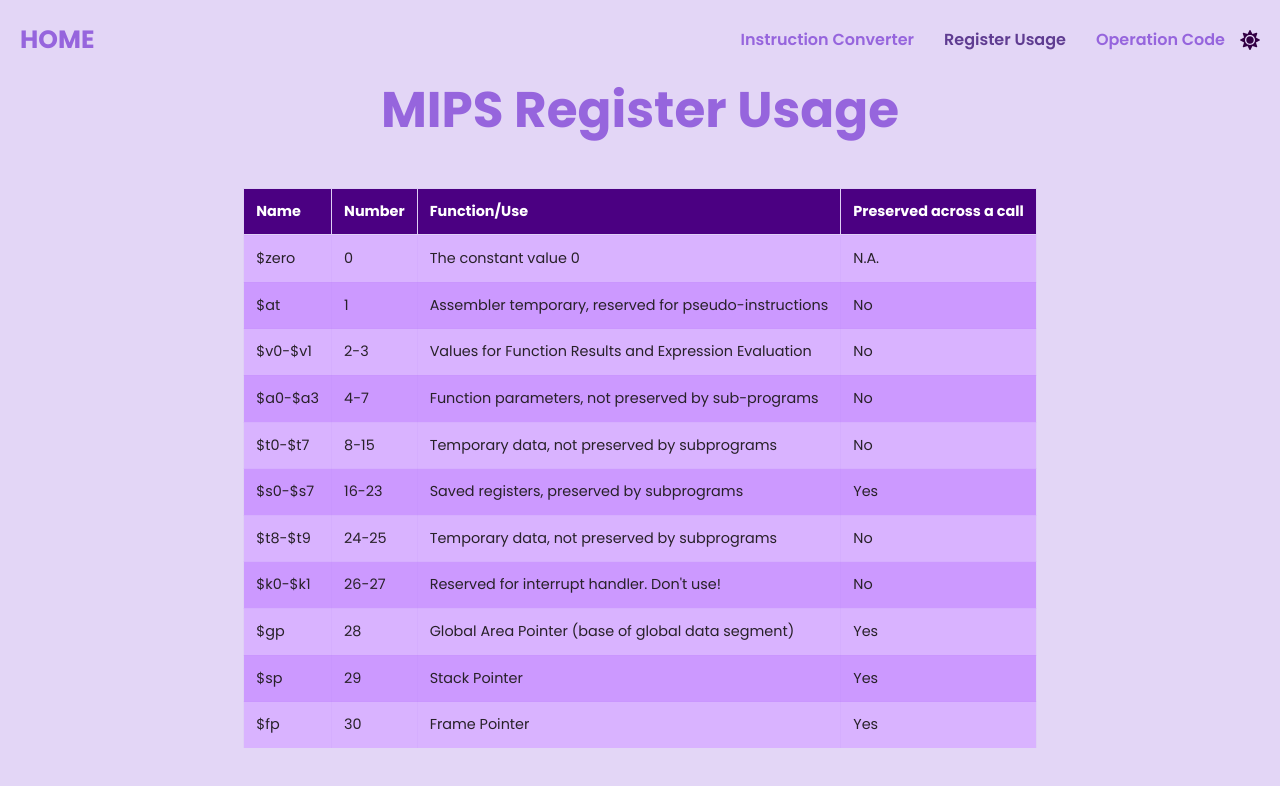
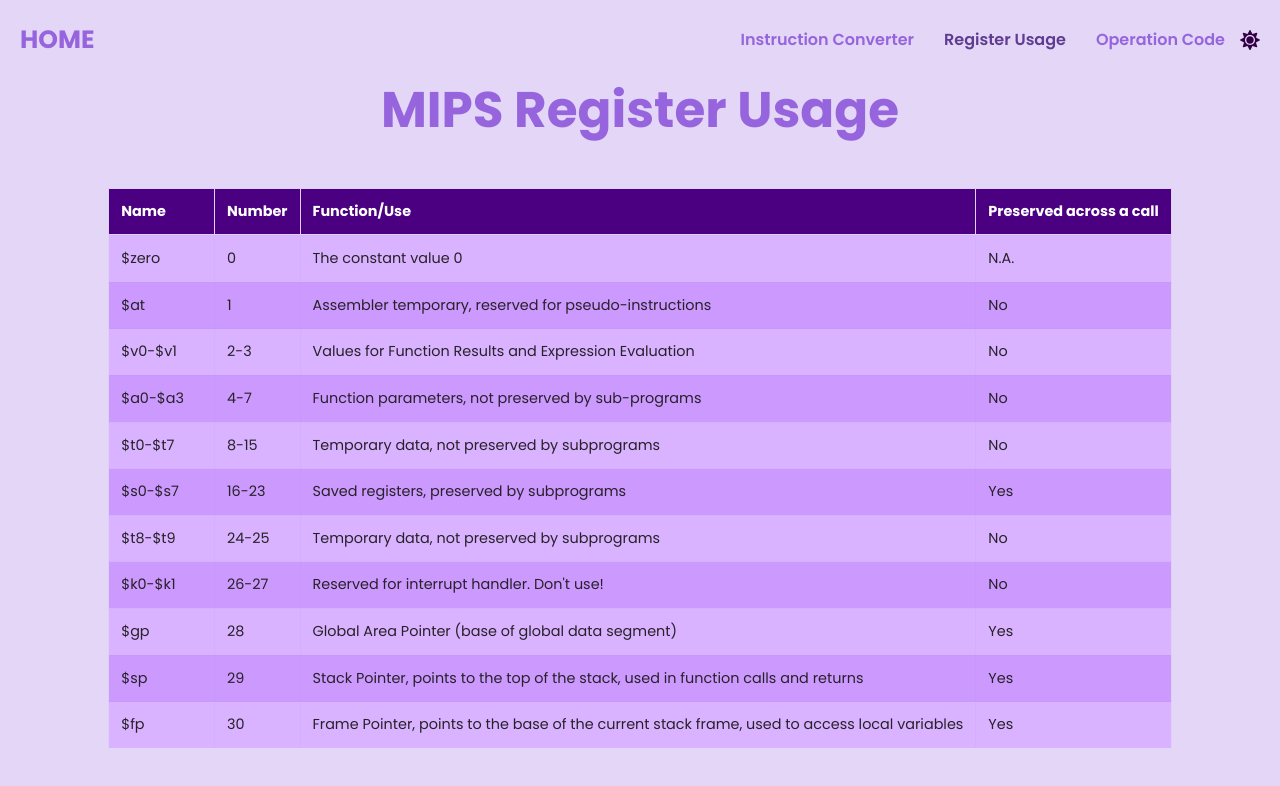
Before and after one commit to chihiro-203/mips-instruction-converter, a React (Vite) app in the folder frontend/converter/: page /register in a window 1280 px wide. Shown: the top 786 px of the page. Built offline with nearby package versions, Linux system fonts and the light colour scheme; a web font is replaced by a local one.

Commit message:
update data to Register page

```diff
--- a/frontend/converter/src/assets/data/register.json
+++ b/frontend/converter/src/assets/data/register.json
@@ -1,13 +1,13 @@
 [
     {
       "Name": "$zero",
-      "Number": 0,
+      "Number": "0",
       "Function_Use": "The constant value 0",
       "Preserved_Across_A_Call": "N.A."
     },
     {
       "Name": "$at",
-      "Number": 1,
+      "Number": "1",
       "Function_Use": "Assembler temporary, reserved for pseudo-instructions",
       "Preserved_Across_A_Call": "No"
     },
@@ -49,26 +49,62 @@
     },
     {
       "Name": "$gp",
-      "Number": 28,
+      "Number": "28",
       "Function_Use": "Global Area Pointer (base of global data segment)",
       "Preserved_Across_A_Call": "Yes"
     },
     {
       "Name": "$sp",
-      "Number": 29,
-      "Function_Use": "Stack Pointer",
+      "Number": "29",
+      "Function_Use": "Stack Pointer, points to the top of the stack, used in function calls and returns",
       "Preserved_Across_A_Call": "Yes"
     },
     {
       "Name": "$fp",
-      "Number": 30,
-      "Function_Use": "Frame Pointer",
+      "Number": "30",
+      "Function_Use": "Frame Pointer, points to the base of the current stack frame, used to access local variables",
       "Preserved_Across_A_Call": "Yes"
     },
     {
       "Name": "$ra",
-      "Number": 31,
-      "Function_Use": "Return Address",
+      "Number": "31",
+      "Function_Use": "Return Address, stores the return address for function calls",
+      "Preserved_Across_A_Call": "Yes"
+    },
+    {
+      "Name": "$status",
+      "Number": "12",
+      "Function_Use": "Processor status register, used for storing system status and control bits",
+      "Preserved_Across_A_Call": "Yes"
+    },
+    {
+      "Name": "$cause",
+      "Number": "13",
+      "Function_Use": "Cause of the last exception, used by the exception handler",
+      "Preserved_Across_A_Call": "Yes"
+    },
+    {
+      "Name": "$epc",
+      "Number": "14",
+      "Function_Use": "Exception Program Counter, holds the address to return to after an exception",
+      "Preserved_Across_A_Call": "Yes"
+    },
+    {
+      "Name": "$badvaddr",
+      "Number": "8",
+      "Function_Use": "Bad virtual address, stores the address that caused the exception",
+      "Preserved_Across_A_Call": "Yes"
+    },
+    {
+      "Name": "$index",
+      "Number": "0",
+      "Function_Use": "Index register used in TLB operations",
+      "Preserved_Across_A_Call": "Yes"
+    },
+    {
+      "Name": "$fcsr",
+      "Number": "31",
+      "Function_Use": "Floating-point Control and Status Register",
       "Preserved_Across_A_Call": "Yes"
     }
   ]
--- a/frontend/converter/src/pages/Result.jsx
+++ b/frontend/converter/src/pages/Result.jsx
@@ -19,7 +19,6 @@ const Result = () => {
     const mips = params.get("mips");
     if (mips) {
       // handleSearchResults(mips);
-      // You can initiate a search with the mips here if needed
     }
   }, [location.search]);
 
```
Also changed, not shown: frontend/converter/src/components/BinHexDec.jsx (+4 -4 lines), 2 other files (tests, documents, lock files or other folders).
